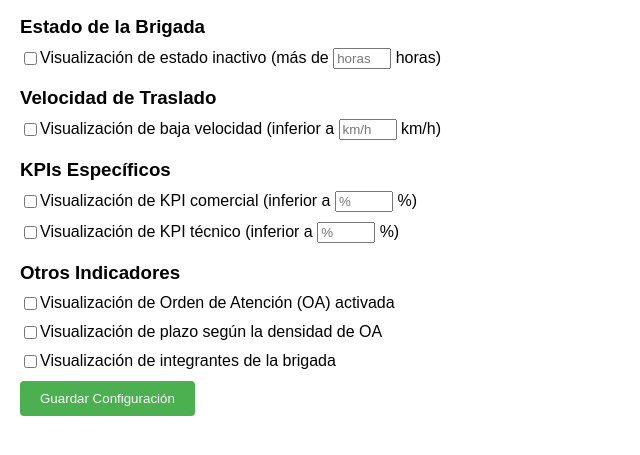
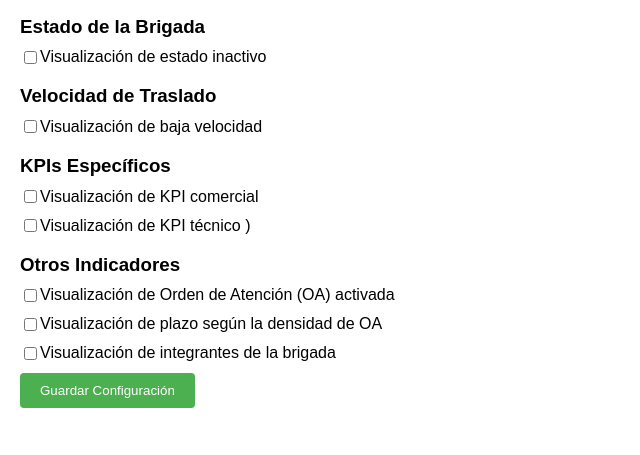
Before and after one commit to zodiacmpx/checklist, a plain HTML site: page index.html in a window 1280 px wide. Shown: the part 51-506 px from the top of the page, without its empty margins (0-640 px from the left). Drawn offline with Linux system fonts and the light colour scheme.

Commit message:
index.html

```diff
--- a/index.html
+++ b/index.html
@@ -42,23 +42,23 @@
     <h3>Estado de la Brigada</h3>
     <div class="checkbox-container">
         <input type="checkbox" id="visualizacion_estado_inactivo">
-        <label for="visualizacion_estado_inactivo">Visualización de estado inactivo (más de <input type="number" id="tiempo_inactividad" placeholder="horas"> horas)</label>
+        <label for="visualizacion_estado_inactivo">Visualización de estado inactivo </label>
     </div>
 
     <h3>Velocidad de Traslado</h3>
     <div class="checkbox-container">
         <input type="checkbox" id="visualizacion_velocidad_baja">
-        <label for="visualizacion_velocidad_baja">Visualización de baja velocidad (inferior a <input type="number" id="velocidad_minima" placeholder="km/h"> km/h)</label>
+        <label for="visualizacion_velocidad_baja">Visualización de baja velocidad </label>
     </div>
 
     <h3>KPIs Específicos</h3>
     <div class="checkbox-container">
         <input type="checkbox" id="visualizacion_kpi_comercial">
-        <label for="visualizacion_kpi_comercial">Visualización de KPI comercial (inferior a <input type="number" id="limite_kpi_comercial" placeholder="%"> %)</label>
+        <label for="visualizacion_kpi_comercial">Visualización de KPI comercial </label>
     </div>
     <div class="checkbox-container">
         <input type="checkbox" id="visualizacion_kpi_tecnico">
-        <label for="visualizacion_kpi_tecnico">Visualización de  KPI técnico (inferior a <input type="number" id="limite_kpi_tecnico" placeholder="%"> %)</label>
+        <label for="visualizacion_kpi_tecnico">Visualización de  KPI técnico )</label>
     </div>
 
     <h3>Otros Indicadores</h3>
```
